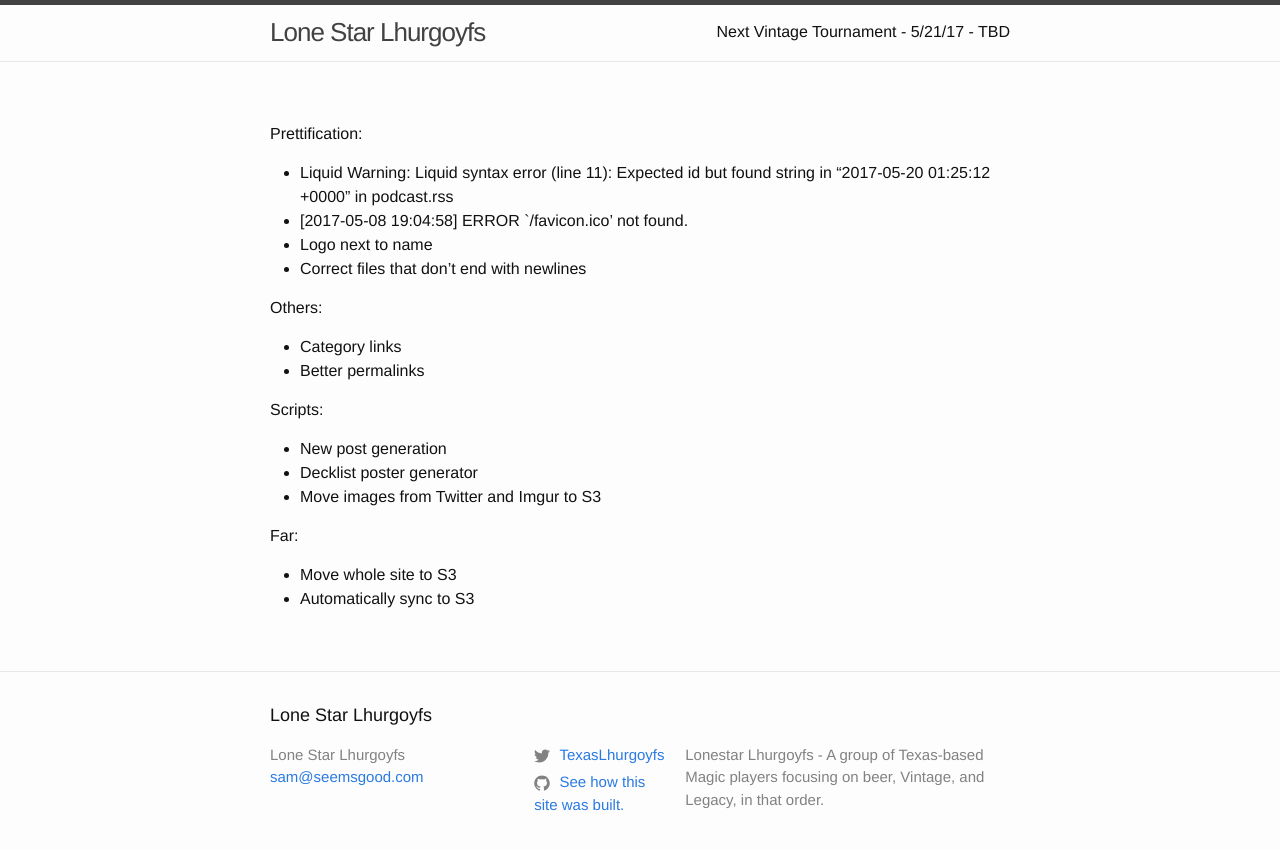
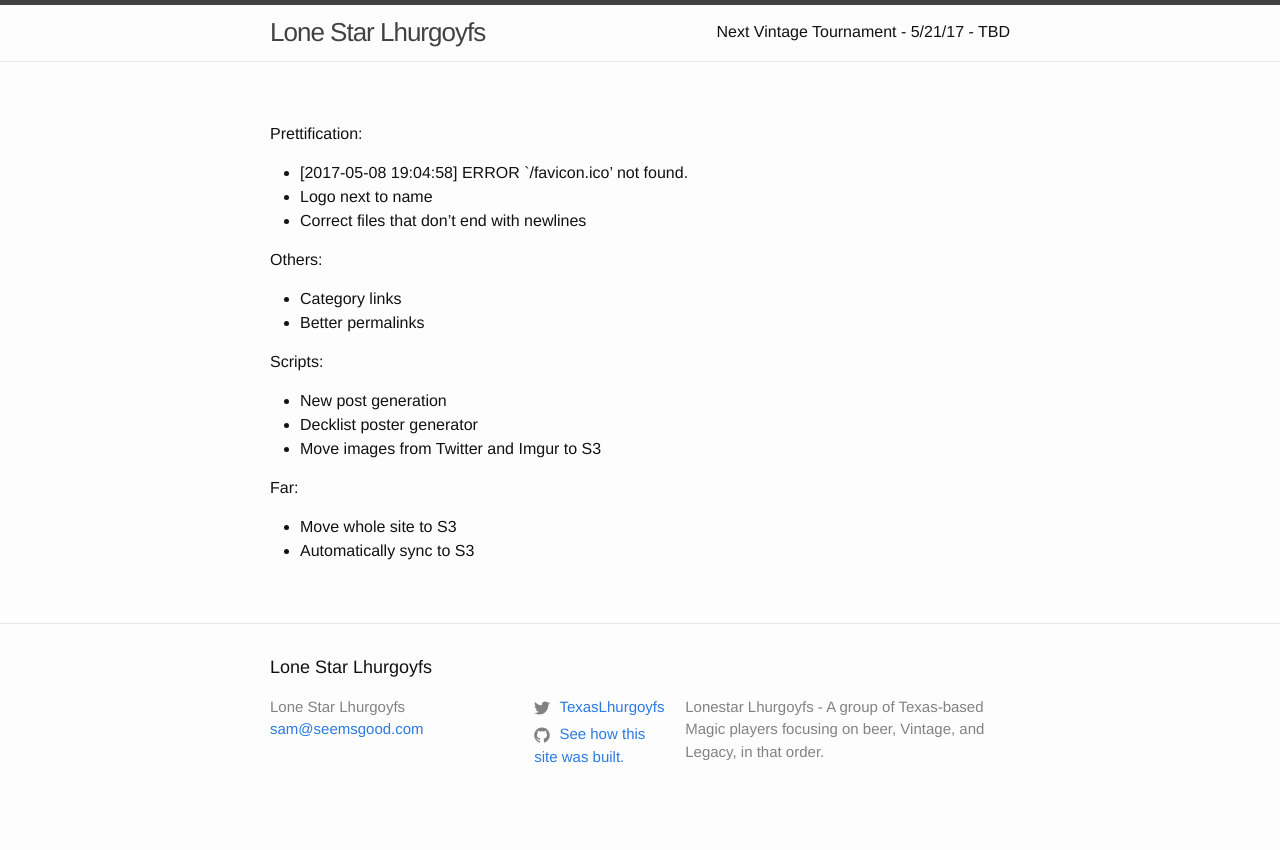
Before and after one commit to LoneStarLhurgoyfs/lonestarlhurgoyfs.github.io, a Jekyll site: the page built from TODO.md, in a window 1280 px wide. Shown: the top 850 px of the page. Built offline with Jekyll 4.4.1, drawn with Linux system fonts in a browser that asks for light colours; our own code applies the rules of GitHub Pages for plain Markdown files.

Commit message:
Corrected podcast RSS copyright
Podcast RSS now correctly outputs the copyright year.

```diff
--- a/TODO.md
+++ b/TODO.md
@@ -1,5 +1,4 @@
 Prettification:
-* Liquid Warning: Liquid syntax error (line 11): Expected id but found string in "{{ site.time | "%Y" }}" in podcast.rss
 * [2017-05-08 19:04:58] ERROR `/favicon.ico' not found.
 * Logo next to name
 * Correct files that don't end with newlines
```
Also changed, not shown: 1 other file.
